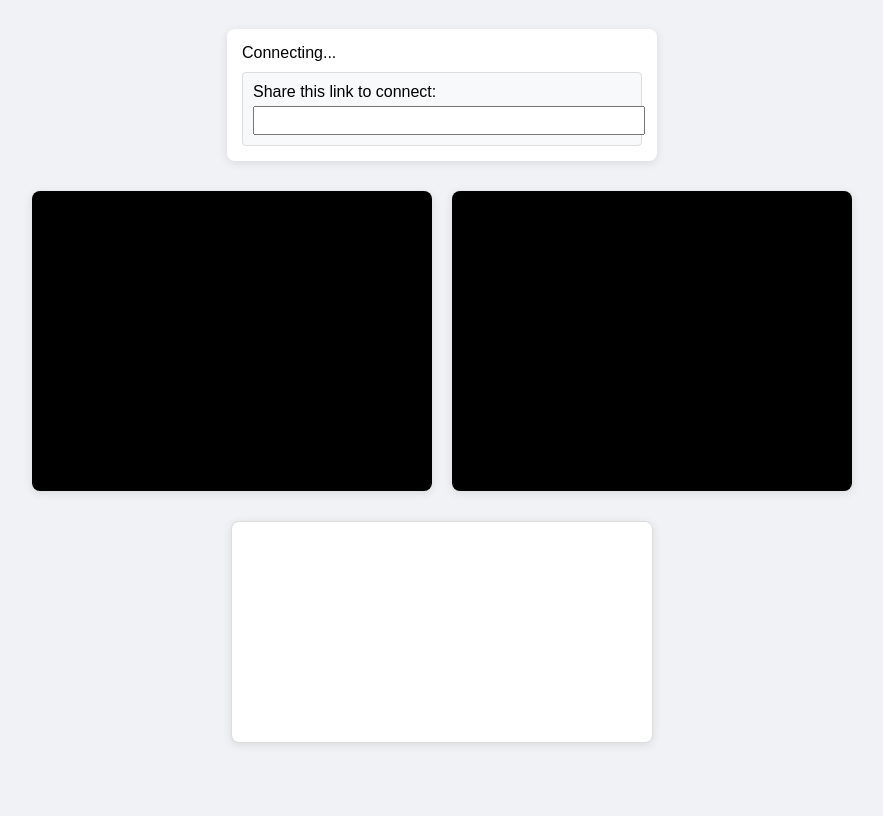
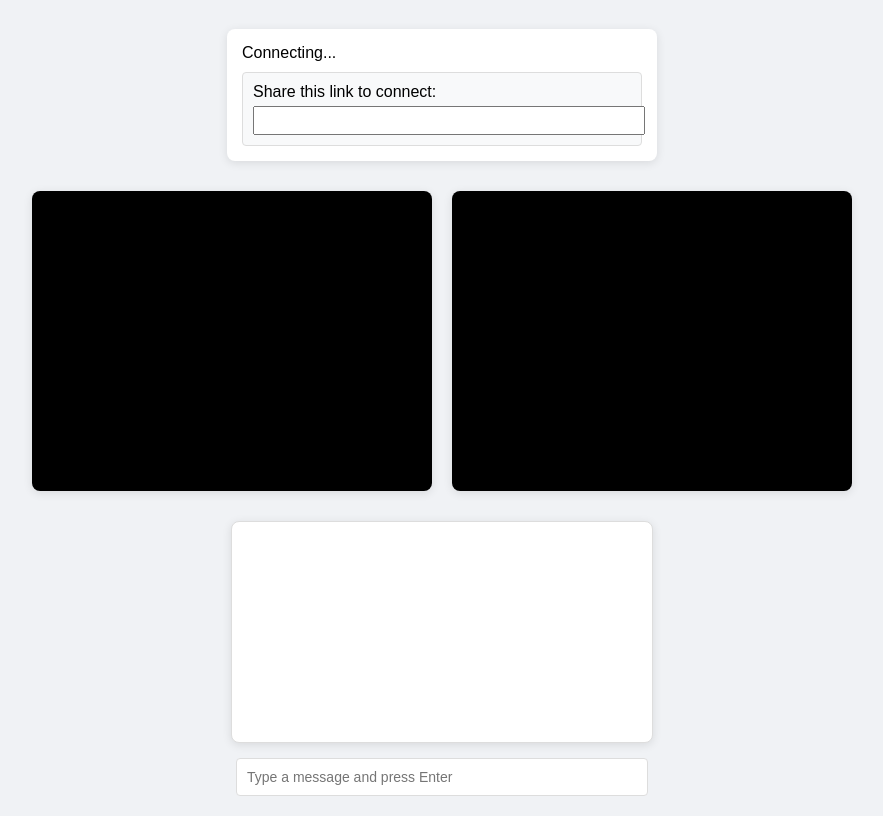
Before and after one commit to mehrdad/webrtc-chat, a plain HTML site: page frontend/index.html in a window 1280 px wide. Shown: the part 81-897 px from the top of the page, without its empty margins (198-1081 px from the left). Before the commit the page ends 854 px from the top, so only its background shows below. Drawn offline with Linux system fonts and the light colour scheme.

Commit message:
fix the html file

```diff
--- a/frontend/index.html
+++ b/frontend/index.html
@@ -102,4 +102,7 @@
         <video id="remoteVideo" autoplay playsinline></video>
     </div>
     <div id="chat-container"></div>
-    <input id="chat-input" type="text" placeholder="Type a message an
+    <input id="chat-input" type="text" placeholder="Type a message and press Enter">
+    <script src="/js/app.js"></script>
+</body>
+</html>
```
